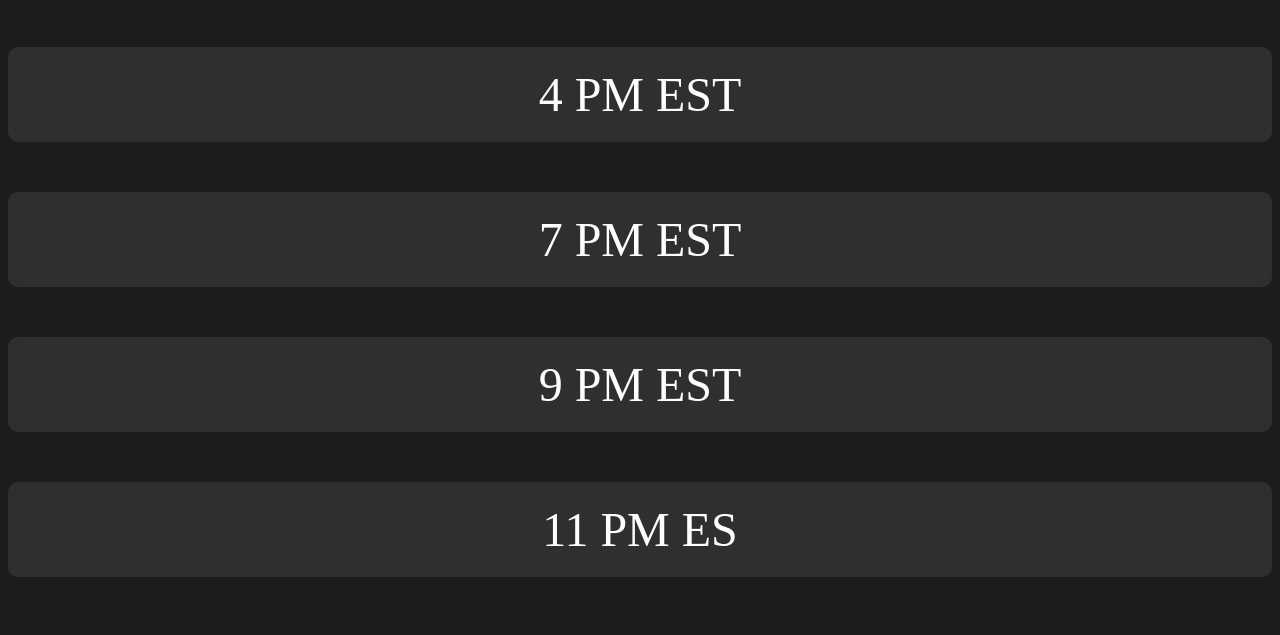
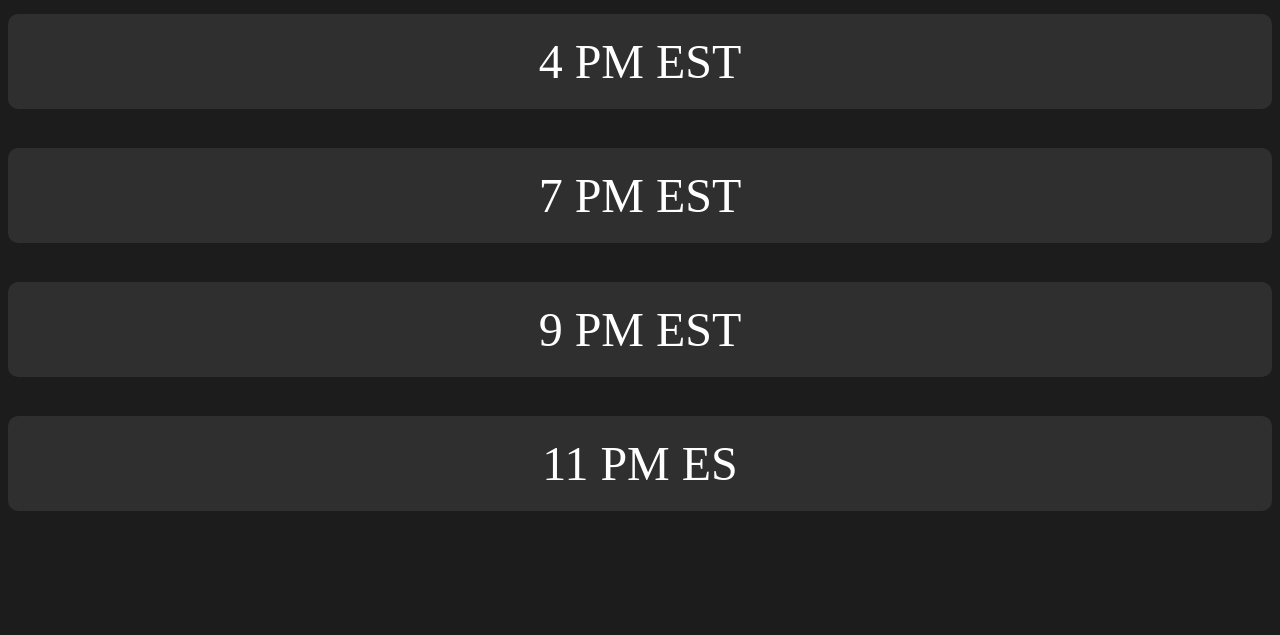
Before and after one commit to Maximum-EZ/Catts-United, a plain HTML site: page index.html in a window 1280 px wide. Shown: the part 718-1353 px from the top of the page. After the commit the page ends 1287 px from the top, so only its background shows below. Drawn offline with Linux system fonts and the light colour scheme.

Commit message:
Update index.html

```diff
--- a/index.html
+++ b/index.html
@@ -2,7 +2,7 @@
 <html>
 <head>
 	<title>Training Times</title>
-	<link rel="icon" href="https://avatars.githubusercontent.com/u/122816237?v=4" type="image/x-icon">
+	<link rel="icon" href="https://tr.rbxcdn.com/48cfc0ade83c7be5bb96d2d7c02e7af8/150/150/Image/Png" type="image/x-icon">
 	<style>
 		body {
 			background-color: #1c1c1c;
@@ -19,7 +19,7 @@
 		.schedule {
 			display: grid;
 			grid-template-columns: repeat(1, 1fr);
-			grid-gap: 50px;
+			grid-gap: 39px;
 			margin-top: 50px;
 			padding: 50px 0;
 			font-size: 1.5em;
```
